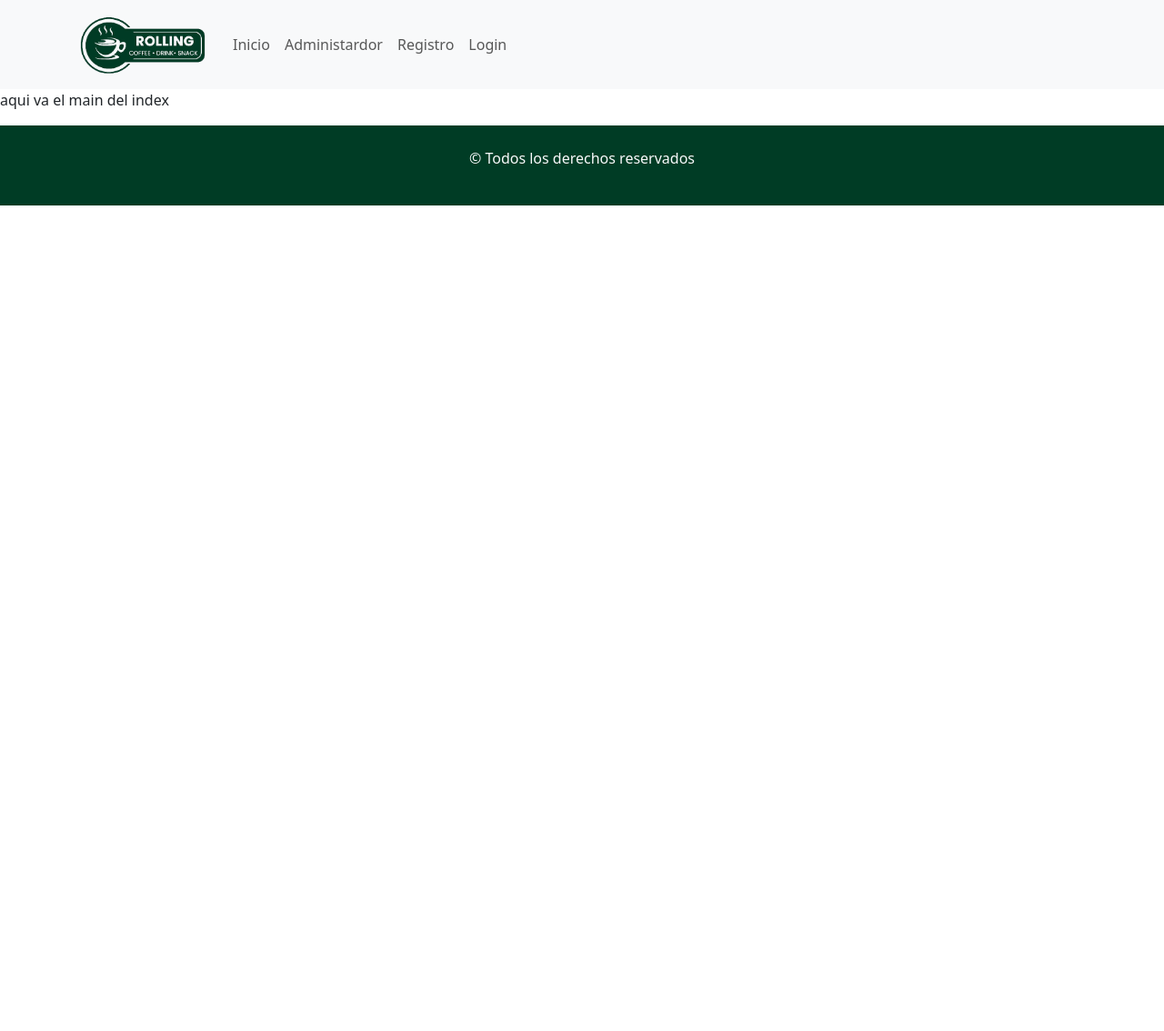
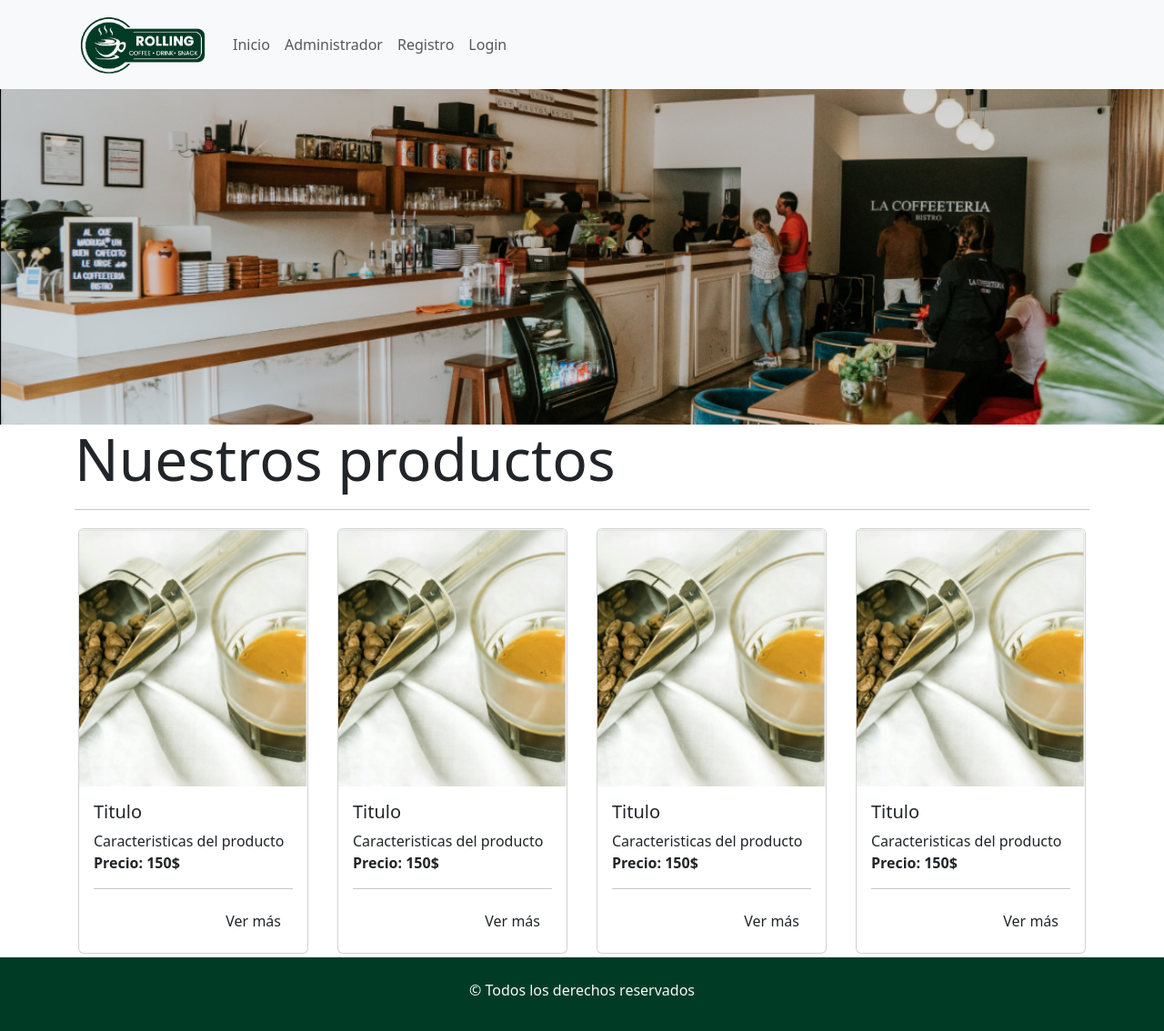
Before and after one commit to shiruiz2208/rollingCoffe, a React (Vite) app: page / in a window 1280 px wide. Shown: the top 1134 px of the page at 91% size. Before the commit the page ends 800 px from the top, so only its background shows below. Built offline with nearby package versions, Linux system fonts and the light colour scheme.

Commit message:
Agregamos el maquetado de los componentes de sergio

```diff
--- a/src/App.css
+++ b/src/App.css
@@ -1,3 +1,22 @@
-footer{
+
+#root{
+    min-height: 100vh;
+    display: flex;
+    flex-direction: column;
+}
+
+.bg-green{
     background: #003c25;
 }
+
+.mainContainer{
+    flex-grow: 1;
+}
+
+.bg-verdecito{
+    background-color: #003c25;
+}
+
+.text-verdecito{
+    color:#003c25
+}
--- a/src/components/common/Menu.jsx
+++ b/src/components/common/Menu.jsx
@@ -10,7 +10,7 @@ const Menu = () => {
      <Navbar.Collapse id="basic-navbar-nav">
      <Nav className="me-auto">
      <Nav.Link href="#home">Inicio</Nav.Link>
-     <Nav.Link href="#link">Administardor</Nav.Link>
+     <Nav.Link href="#link">Administrador</Nav.Link>
      <Nav.Link href="#link">Registro</Nav.Link>
      <Nav.Link href="#link">Login</Nav.Link>
      </Nav>
--- a/src/components/pages/Inicio.jsx
+++ b/src/components/pages/Inicio.jsx
@@ -1,10 +1,25 @@
+import { Container, Row } from "react-bootstrap";
+import CardProducto from './Producto/CardProducto'
+import BannerInicio from "../../assets/bannerInicio.png"
 
+const Inicio = () =>{
+    return (
+        <>
+        <img src={BannerInicio} alt="Banner Rolling Coffee"/>
+        <Container className="mainContainer">
+        <section>
+            <h2 className="display-3" >Nuestros productos</h2>
+            <hr/>
+            <Row className="justify-content-around">
+                <CardProducto ></CardProducto>
+                <CardProducto ></CardProducto>
+                <CardProducto ></CardProducto>
+                <CardProducto ></CardProducto>
+            </Row>
+                </section>
+                </Container>
 
-const Inicio = () => {
-    return (
-        <div>
-            <p>aqui va el main del index</p>
-        </div>
+        </>
     );
 };
 
--- /dev/null
+++ b/src/components/pages/Producto/CardProducto.jsx
@@ -0,0 +1,23 @@
+import { Button, Card, CardTitle,Col} from 'react-bootstrap';
+import cafeAmericano from '../../../assets/cafeAmericano.png'
+const CardProducto = () => {
+    return (
+        <Col md={3} lg={3}>
+        <Card className='m-1'>
+            <Card.Img variant='top' src={cafeAmericano} />
+            <Card.Body>
+                <CardTitle className='text-verdecito'> Titulo</CardTitle>
+                <Card.Text>
+                    Caracteristicas del producto <br/>
+                    <b>Precio: 150$</b>
+                </Card.Text>
+                <hr />
+                <div className='d-flex justify-content-end'>
+                    <Button variant='sucess'>Ver más</Button>
+                </div>
+            </Card.Body>
+        </Card>
+        </Col>
+    );
+};
+export default CardProducto;
```
